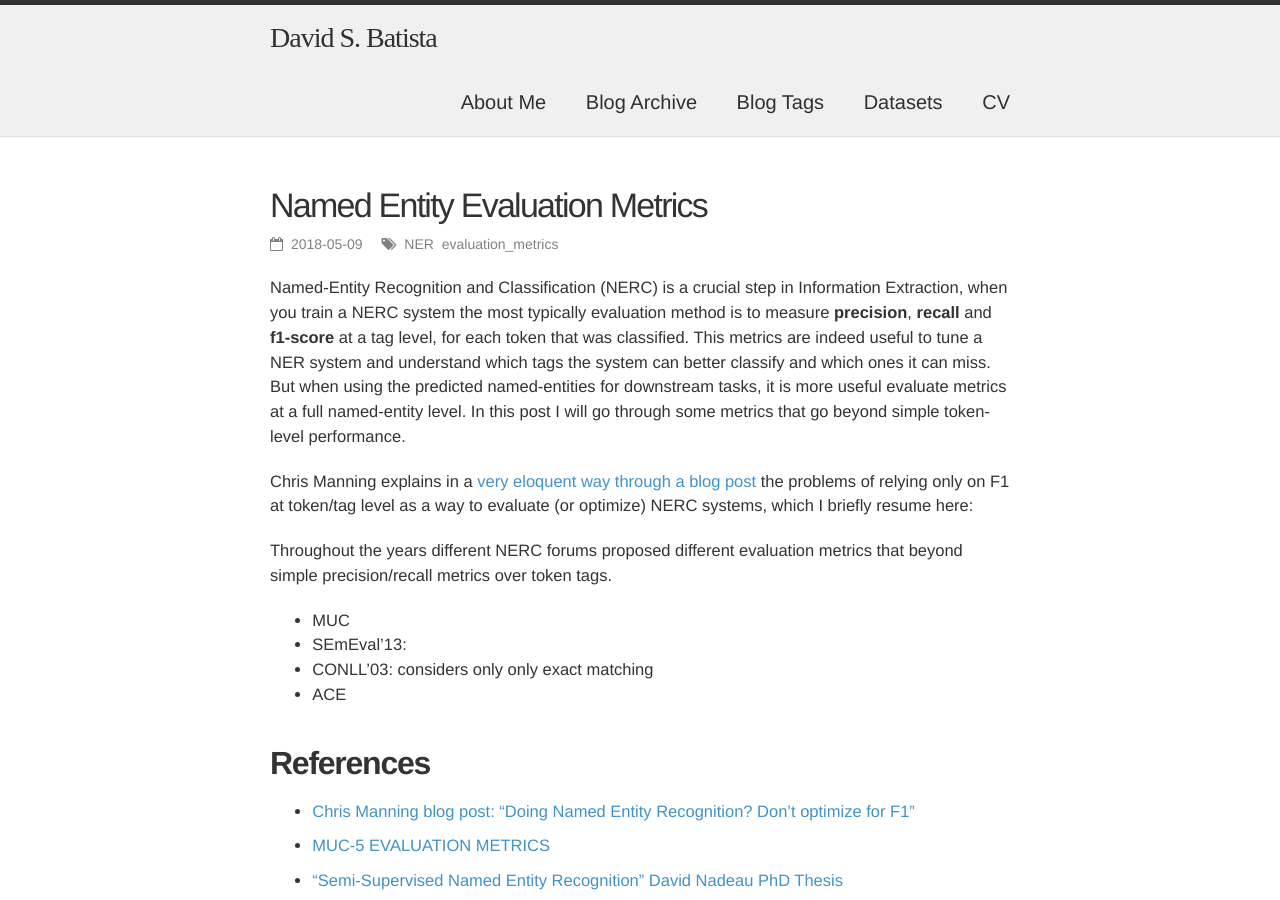
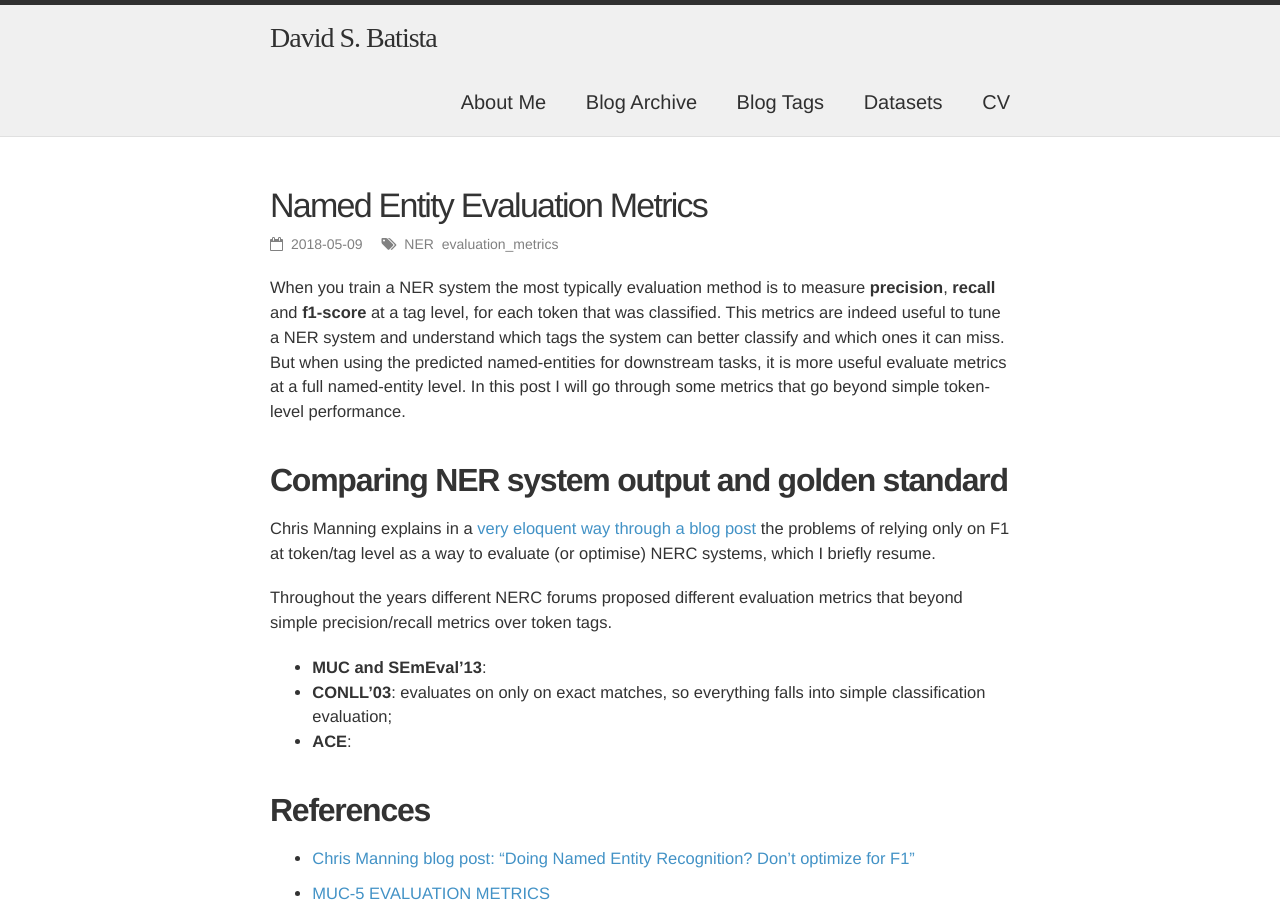
Before and after one commit to davidsbatista/davidsbatista.net, a Jekyll site: the page built from _posts/2018-05-09-Named_Entity_Evaluation.md, in a window 1280 px wide and 900 px high. Built offline with Jekyll 4.4.1, drawn with Linux system fonts in a browser that asks for light colours; nearby versions of some CDN libraries; some web fonts are replaced.

Commit message:
added an image

```diff
--- a/_posts/2018-05-09-Named_Entity_Evaluation.md
+++ b/_posts/2018-05-09-Named_Entity_Evaluation.md
@@ -5,53 +5,56 @@
 categories: [blog]
 tags: NER evaluation_metrics
 comments: false
-# disqus_identifier: #20180223
-preview_pic: # /assets/images/2018-03-31-Kim_cnn-sentence-classification.png
+# disqus_identifier: #20180509
+preview_pic: /assets/images/2018-05-09-NER_metrics.jpeg
 description: Named Entity Evaluation Metrics
 ---
-Named-Entity Recognition and Classification (NERC) is a crucial step in Information Extraction, when you train a NERC system the most typically evaluation method is to measure __precision__, __recall__ and __f1-score__ at a tag level, for each token that was classified. This metrics are indeed useful to tune a NER system and understand which tags the system can better classify and which ones it can miss. But when using the predicted named-entities for downstream tasks, it is more useful evaluate metrics at a full named-entity level. In this post I will go through some metrics that go beyond simple token-level performance.
+When you train a NER system the most typically evaluation method is to measure __precision__, __recall__ and __f1-score__ at a tag level, for each token that was classified. This metrics are indeed useful to tune a NER system and understand which tags the system can better classify and which ones it can miss. But when using the predicted named-entities for downstream tasks, it is more useful evaluate metrics at a full named-entity level. In this post I will go through some metrics that go beyond simple token-level performance.
 
+## __Comparing NER system output and golden standard__
 
-Chris Manning explains in a [very eloquent way through a blog post](https://nlpers.blogspot.de/2006/08/doing-named-entity-recognition-dont.html) the problems of relying only on F1 at token/tag level as a way to evaluate (or optimize) NERC systems, which I briefly resume here:
-
-
-
-
-
-Throughout the years different NERC forums proposed different evaluation metrics that beyond simple precision/recall metrics over token tags.
-
-* MUC
-* SEmEval'13:
-* CONLL'03: considers only only exact matching
-* ACE
+Chris Manning explains in a [very eloquent way through a blog post](https://nlpers.blogspot.de/2006/08/doing-named-entity-recognition-dont.html) the problems of relying only on F1 at token/tag level as a way to evaluate (or optimise) NERC systems, which I briefly resume.
 
 <!--
-But now think about Named Entity Recognition. You're chugging through text, and every now-and-again there is an entity, which your system recognizes or doesn't or fantasizes. I will use the notation word/GOLD/GUESS throughout, with O denoting the special background class of not-an-entity.
 
-So there are stretches of plain text (drove/O/O along/O/O a/O/O narrow/O/O road/O/O). These are the non-coding regions of NER.
-
-Then there are sequences (of one or more tokens) where there was an entity and the system guessed it right:
+system guessed it right:
 (in/O/O Palo/LOC/LOCAlto/LOC/LOC ./O/O),
 
-where there was an entity but the system missed it:
+system missed it:
 (in/O/O Palo/LOC/O Alto/LOC/O ./O/O),
 
-where there wasn't an entity but the system hypothesized one:
+system hypothesized an entity:
 (an/O/O Awful/O/ORG Headache/O/ORG ./O/O).
 
-Things look good up until here: those events map naturally on to the false negatives (fn), true positives (tp), false negatives (fp), and false positives (fp) of the simple classification case.
+This all fall naturally into the false negatives (fn), true positives (tp), false negatives (fp), and false positives (fp) of a simple classification evaluation;
 
+But other events can happen. A NER system can notice that there is an entity but give it the wrong label:
 
-The problem is that there are other events that can happen. A system can notice that there is an entity but give it the wrong label: (I/O/O live/O/O in/O/O Palo/LOC/ORG Alto/LOC/ORG ./O/O).
+(I/O/O live/O/O in/O/O Palo/LOC/ORG Alto/LOC/ORG ./O/O).
 
 A system can notice that there is an entity but get its boundaries wrong:
 (Unless/O/PERS Karl/PERS/PERS Smith/PERS/PERS resigns/O/O).
 
 Or it can make both mistakes at once:
 (Unless/O/ORG Karl/PERS/ORG Smith/PERS/ORG resigns/O/O).
+-->
 
-I'll call these events a labeling error (le), a boundary error (be), and a label-boundary error (lbe).
+<!--
+
+<figure>
+  <img style="width: 65%; height: 65%" src="/assets/images/2017-11-13-Label_Bias_Problem.png">
+  <figcaption>Label Bias Problem. <br> (taken from Lafferty et al. 2001)</figcaption>
+</figure>
+
+https://www.pexels.com/photo/tapemeasure-on-20-164957/
 -->
+
+
+Throughout the years different NERC forums proposed different evaluation metrics that beyond simple precision/recall metrics over token tags.
+
+* __MUC and SEmEval'13__:
+* __CONLL'03__: evaluates on only on exact matches, so everything falls into simple classification evaluation;
+* __ACE__:
 
 <!--
 https://github.com/comtravo/ct-backend/blob/master/python_lib/nlp_support/e2e_pipeline/score_annotations.py
```
Also changed, not shown: assets/images/2018-05-09-NER_metrics.jpeg (added).
